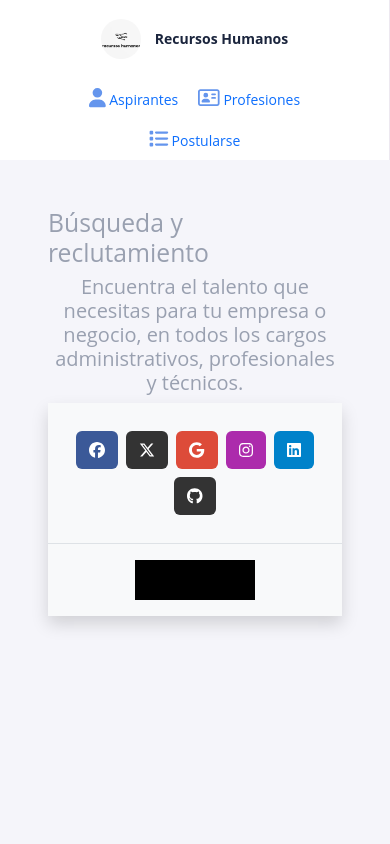
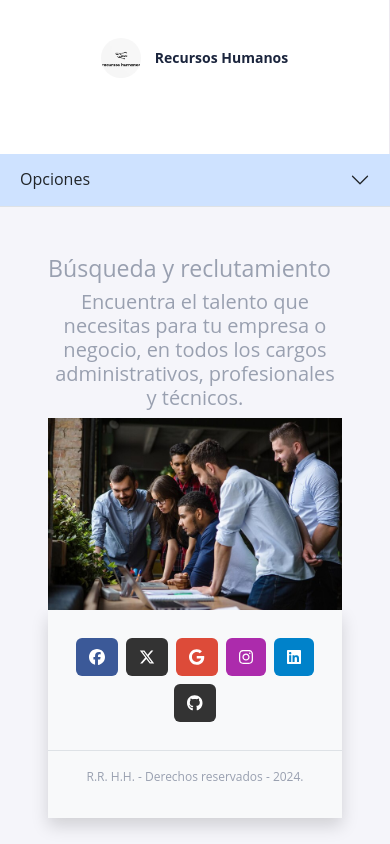
Before and after one commit to ifinacho/RecruitingRH-DigitalHouse, a React (Vite) app in the folder RecruitingRH/: page / in a window 390 px wide. Built offline with nearby package versions, Linux system fonts and the light colour scheme; no server answers.

Commit message:
Se agrega links de professions, y estilos para version mobile

```diff
--- a/RecruitingRH/index.html
+++ b/RecruitingRH/index.html
@@ -12,6 +12,9 @@
 <body>
   <div id="root"></div>
   <script type="module" src="/src/main.jsx"></script>
+  <script src="https://cdn.jsdelivr.net/npm/bootstrap@5.3.3/dist/js/bootstrap.bundle.min.js"
+    integrity="sha384-YvpcrYf0tY3lHB60NNkmXc5s9fDVZLESaAA55NDzOxhy9GkcIdslK1eN7N6jIeHz"
+    crossorigin="anonymous"></script>
 </body>
 
 </html>
--- a/RecruitingRH/src/assets/css/Header.css
+++ b/RecruitingRH/src/assets/css/Header.css
@@ -1,3 +1,38 @@
 .list-professions {
     display: none;
 }
+
+.accordion {
+    display: none;
+}
+
+@media (max-width: 440px) {
+    .accordion {
+        display: block;
+    }
+
+    .accordion-header button {
+        background-color: rgba(var(--bs-link-color-rgb), var(--bs-link-opacity, 0.2));
+    }
+
+    .dashboard .menu-wrap {
+        min-height: 80px;
+    }
+
+    .menu a {
+        display: none;
+    }
+
+    .accordion-body {
+        padding-left: 0;
+        padding-right: 0;
+    }
+
+    .accordion .accordion-body li {
+        padding-left: 10px;
+        list-style-type: none;
+        margin-bottom: 15px;
+        padding-bottom: 10px;
+        border-bottom: 0.5px rgb(13 110 253) solid;
+    }
+}
--- /dev/null
+++ b/RecruitingRH/src/assets/css/footer.css
@@ -0,0 +1,3 @@
+.copyright-rrhh {
+    font-size: 12px;
+}
--- a/RecruitingRH/src/components/Applicants/ApplicantsByProfession.jsx
+++ b/RecruitingRH/src/components/Applicants/ApplicantsByProfession.jsx
@@ -2,8 +2,8 @@ import 'bootstrap/dist/css/bootstrap.min.css';
 import '../../assets/css/applicantsByProfession.css'
 import { useEffect, useState } from 'react';
 import { Link, useParams } from 'react-router-dom';
-import { Header } from '../Header/Header';
-import { Search } from '../Search';
+import { Footer } from '../Footer';
+
 
 function ApplicantsByProfessions() {
     const [applicants, setApplicants] = useState([]);
@@ -19,31 +19,27 @@ function ApplicantsByProfessions() {
     const applicantsFilter = applicants.filter(applicant => applicant.profesiones.nombre == name);
 
     return (
-        <div className='dashboard'>
-            <Header />
-            <Search />
         <main className="content-wrap">
             <h2>Aspirantes encontrados.</h2>
             <div className="container text-center">
                 <div className="row row-cols-3">
                     {applicantsFilter.length <= 0 ? <h5>Sin resultados.</h5> :
-                            applicantsFilter.map(applicant =>
-                                <div className="card card-applicant mb-3 me-3 shadow" style={{ width: 18 + 'rem' }}>
+                        applicantsFilter.map((applicant, i) =>
+                            <div className="card card-applicant mb-3 me-3 shadow" key={applicant.id + i} style={{ width: 18 + 'rem' }}>
                                 <img src={"../../../public/imgApplicants/" + applicant.imagen} className="card-img-top" alt="img not found" />
                                 <div className="card-body">
                                     <h5 className="card-title">{applicant.nombre} {applicant.apellido}</h5>
                                     <p className="card-text">{applicant.profesiones.nombre}</p>
                                 </div>
                                 <div className="card-body">
-                                        <a href="#" className="card-link">Ver información</a>
-                                        {/* <a href="#" className="card-link">Another link</a> */}
+                                    <Link to={"/applicants/" + applicant.id} className='btn btn-primary'>Ver información</Link>
                                 </div>
                             </div>
                         )}
                 </div>
             </div>
+            <Footer />
         </main >
-        </div>
     )
 }
 
--- a/RecruitingRH/src/components/Footer.jsx
+++ b/RecruitingRH/src/components/Footer.jsx
@@ -1,5 +1,6 @@
 import { Link } from "react-router-dom"
 import logoDH from '../assets/logo.svg'
+import '../assets/css/footer.css'
 
 import { FontAwesomeIcon } from "@fortawesome/react-fontawesome"
 import { faXTwitter, faFacebook, faGithub, faInstagram, faGoogle, faLinkedin } from "@fortawesome/free-brands-svg-icons"
@@ -17,7 +18,7 @@ export function Footer() {
                         <Link
                             data-mdb-ripple-init
                             className="btn text-white btn-floating m-1"
-                    style={{backgroundColor: '#3b5998'}}
+                            style={{ backgroundColor: '#3b5998' }}
                             to="#!"
                             role="button"
                         ><FontAwesomeIcon icon={faFacebook} /></Link>
@@ -26,7 +27,7 @@ export function Footer() {
                         <Link
                             data-mdb-ripple-init
                             className="btn text-white btn-floating m-1"
-                    style={{backgroundColor: '#333333'}}
+                            style={{ backgroundColor: '#333333' }}
                             to="#!"
                             role="button"
                         ><FontAwesomeIcon icon={faXTwitter} /></Link>
@@ -35,7 +36,7 @@ export function Footer() {
                         <Link
                             data-mdb-ripple-init
                             className="btn text-white btn-floating m-1"
-                    style={{backgroundColor: '#dd4b39'}}
+                            style={{ backgroundColor: '#dd4b39' }}
                             to="#!"
                             role="button"
                         ><FontAwesomeIcon icon={faGoogle} /></Link>
@@ -44,7 +45,7 @@ export function Footer() {
                         <Link
                             data-mdb-ripple-init
                             className="btn text-white btn-floating m-1"
-                    style={{backgroundColor: '#ac2bac'}}
+                            style={{ backgroundColor: '#ac2bac' }}
                             to="#!"
                             role="button"
                         ><FontAwesomeIcon icon={faInstagram} /></Link>
@@ -53,7 +54,7 @@ export function Footer() {
                         <Link
                             data-mdb-ripple-init
                             className="btn text-white btn-floating m-1"
-                    style={{backgroundColor: '#0082ca'}}
+                            style={{ backgroundColor: '#0082ca' }}
                             to="#!"
                             role="button"
                         ><FontAwesomeIcon icon={faLinkedin} /></Link>
@@ -61,16 +62,14 @@ export function Footer() {
                         <Link
                             data-mdb-ripple-init
                             className="btn text-white btn-floating m-1"
-                    style={{backgroundColor: '#333333'}}
+                            style={{ backgroundColor: '#333333' }}
                             to="#!"
                             role="button"
                         ><FontAwesomeIcon icon={faGithub} /></Link>
                     </section>
                 </div>
-            <div className="text-center p-3 border-top d-flex flex-wrap justify-content-around align-items-center" style={{backgroundColor: "rgba(0, 0, 0, 0.05);"}}>
-                <Link className="text-body" to="https://www.digitalhouse.com/ar">
-                    <img src={logoDH} alt="" style={{height: "40px", width: "120px", backgroundColor: "black", padding:"0 10px"}}></img>
-                </Link>
+                <div className="text-center p-3 border-top d-flex flex-wrap justify-content-around align-items-center" style={{ backgroundColor: "rgba(0, 0, 0, 0.05);" }}>
+                    <p className="copyright-rrhh">R.R. H.H. - Derechos reservados - 2024.</p>
                 </div>
             </footer>
         </>
--- a/RecruitingRH/src/components/Header/Header.jsx
+++ b/RecruitingRH/src/components/Header/Header.jsx
@@ -5,6 +5,7 @@ import '../../assets/css/Header.css';
 import { Navbar } from './Navbar';
 import { Link } from 'react-router-dom';
 import ListProfessions from './ListProfessions';
+import { Search } from '../Search';
 
 
 const showProfessions = () => {
@@ -51,6 +52,31 @@ export function Header() {
                     </section>
                 </nav>
             </header>
+            {/* inicio menu mobile */}
+            <div className="accordion accordion-flush" id="accordionFlushExample">
+                <div className="accordion-item">
+                    <h2 className="accordion-header">
+                        <button className="accordion-button collapsed" type="button" data-bs-toggle="collapse" data-bs-target="#flush-collapseOne" aria-expanded="false" aria-controls="flush-collapseOne">
+                            Opciones
+                        </button>
+                    </h2>
+                    <div id="flush-collapseOne" className="accordion-collapse collapse" data-bs-parent="#accordionFlushExample">
+                        <div className="accordion-body">
+                            <Link to={"/applicants"} className='text-decoration-none' >
+                                <Navbar icon={faUser} title={" Aspirantes"} />
+                            </Link>
+                            <Link to={"/professions"} className='text-decoration-none'>
+                                <Navbar icon={faAddressCard} title={" Profesiones"} />
+                            </Link>
+                            <Link to={"/postulation"} className='text-decoration-none'>
+                                <Navbar icon={faList} title={" Postularse"} />
+                            </Link>
+                        </div>
+                    </div>
+                </div>
+                <Search />
+            </div>
+            {/* fin menu mobile */}
         </>
     );
 }
--- a/RecruitingRH/src/components/Header/ListProfessions.jsx
+++ b/RecruitingRH/src/components/Header/ListProfessions.jsx
@@ -14,22 +14,12 @@ function ListProfessions() {
             .catch(error => console.error(error))
     }, [])
 
-    // componente actualizado
-    // useEffect(() => {
-    // console.log('professions actualizado');
-    // }, [professions])
-
-    // componente desmontado
-    // useEffect(() => {
-    // return () => console.log('professions desmontado');
-    // }, [])
-
 
     return (
         <>
             {
-                professions.map(profession =>
-                    <li className='list-professions'>
+                professions.map((profession, i) =>
+                    <li className='list-professions' key={profession.nombre + i}>
                         <Link to={"/professions/" + profession.nombre}>{profession.nombre}</Link>
                     </li>
                 )
--- a/RecruitingRH/src/components/Main/Presale.jsx
+++ b/RecruitingRH/src/components/Main/Presale.jsx
@@ -6,10 +6,10 @@ export function Presale() {
         <>
             {/* <!--Preventa--> */}
             <div className="preventa">
-                <h2>Búsqueda y reclutamiento</h2>
+                <h3>Búsqueda y reclutamiento</h3>
                 <p className="text-center h5">Encuentra el talento que necesitas para tu empresa o negocio, en todos los cargos administrativos, profesionales y técnicos.</p>
                 <div>
-                    {/* <img src={banner} alt="Recursos Humanos"></img> */}
+                    <img src={banner} alt="Recursos Humanos"></img>
                 </div>
             </div>
             {/* <!--Fin Preventa--> */}
--- a/RecruitingRH/src/main.jsx
+++ b/RecruitingRH/src/main.jsx
@@ -3,11 +3,11 @@ import ReactDOM from 'react-dom/client'
 import App from './App.jsx'
 import Postulation from './pages/Postulation.jsx'
 import Applicants from './pages/Applicants.jsx'
-import ApplicantsByProfessions from './components/Applicants/ApplicantsByProfession.jsx'
 import DetalleAspirante from './components/Applicants/DetalleAspirante.jsx'
+import Professions from './pages/Professions.jsx'
+import ApplicantsFilter from './pages/ApplicantsFilter.jsx'
 
 import { createBrowserRouter, RouterProvider, createRoutesFromElements, Route } from 'react-router-dom'
-import Professions from './pages/Professions.jsx'
 
 const router = createBrowserRouter(
   createRoutesFromElements(
@@ -16,7 +16,7 @@ const router = createBrowserRouter(
       <Route path='/postulation' element={<Postulation />} />
       <Route path='/applicants' element={<Applicants />} />
       <Route path='/professions' element={<Professions />} />
-      <Route path='/professions/:name' element={<ApplicantsByProfessions />} />
+      <Route path='/professions/:name' element={<ApplicantsFilter />} />
       <Route path="/applicants/:id" element={<DetalleAspirante />} />
     </>
   )
@@ -25,5 +25,5 @@ const router = createBrowserRouter(
 ReactDOM.createRoot(document.getElementById('root')).render(
   <React.StrictMode>
     <RouterProvider router={router} />
-  </React.StrictMode>,
+  </React.StrictMode>
 )
--- /dev/null
+++ b/RecruitingRH/src/pages/ApplicantsFilter.jsx
@@ -0,0 +1,17 @@
+import 'bootstrap/dist/css/bootstrap.min.css';
+import '../style.css'
+import { Header } from '../components/Header/Header';
+import { Search } from '../components/Search';
+import ApplicantsByProfessions from '../components/Applicants/ApplicantsByProfession';
+
+function ApplicantsFilter() {
+
+    return (
+        <div className='dashboard'>
+            <Header />
+            <Search />
+            <ApplicantsByProfessions />
+        </div>
+    );
+}
+export default ApplicantsFilter;
--- a/RecruitingRH/src/pages/Professions.jsx
+++ b/RecruitingRH/src/pages/Professions.jsx
@@ -3,6 +3,9 @@ import '../style.css'
 import { Header } from '../components/Header/Header';
 import { Search } from '../components/Search';
 import { useEffect, useState } from 'react';
+import { Footer } from '../components/Footer';
+import { Link } from 'react-router-dom';
+
 
 function Professions() {
     const [professions, setProfessions] = useState([]);
@@ -15,38 +18,30 @@ function Professions() {
             .catch(error => console.error(error))
     }, [])
 
-    // componente actualizado
-    // useEffect(() => {
-    //     console.log('professions actualizado');
-    // }, [professions])
-
-    // componente desmontado
-    // useEffect(() => {
-    //     return () => console.log('professions desmontado');
-    // }, [])
-
 
     return (
+        <>
             <div className='dashboard'>
                 <Header />
                 <Search />
                 <main className="content-wrap">
-                <h2>Busca aspirantes por profesión.</h2>
+                    <h3>Busca aspirantes por profesión.</h3>
                     <div className="container text-center">
                         <div className="row row-cols-3">
                             {professions.map(profession =>
                                 <div className="card mb-3 me-3 shadow" style={{ width: 18 + 'rem' }}>
                                     <div className="card-body">
                                         <h5 className="card-title">{profession.nombre}</h5>
-                                    {/* <p className="card-text">With supporting text below as a natural lead-in to additional content.</p> */}
-                                    <a href="#" className="btn btn-primary">Ver aspirantes</a>
+                                        <Link to={"/professions/" + profession.nombre} className="btn btn-primary">Ver aspirantes</Link>
                                     </div>
                                 </div>
                             )}
                         </div>
                     </div>
+                    <Footer />
                 </main >
             </div >
+        </>
     );
 }
 
```
Lines whose indentation alone changed are shown as unchanged.
